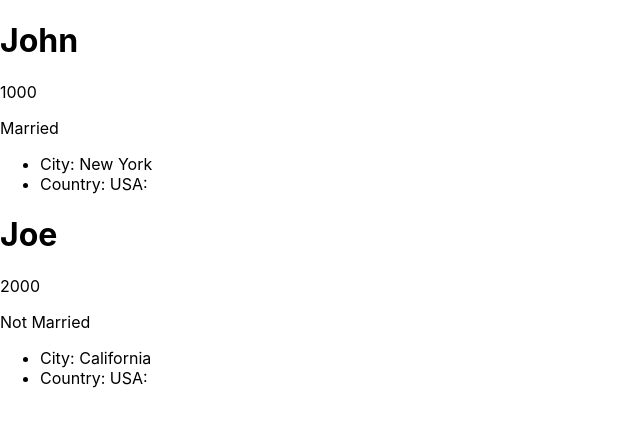
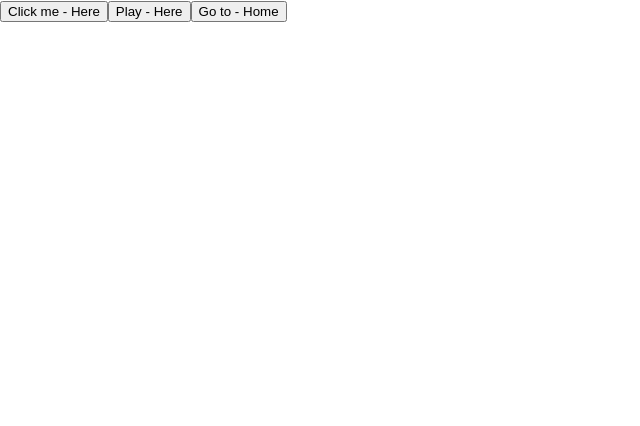
Before and after one commit to wlaurentec/curso-react-fazt-4horas, a React (Create React App) app: page / in a window 1280 px wide. Shown: the top 426 px of the page, without its empty margins (0-640 px from the left). Built offline with nearby package versions, Linux system fonts and the light colour scheme.

Commit message:
practicando con default props

```diff
--- a/package.json
+++ b/package.json
@@ -6,6 +6,7 @@
     "@testing-library/jest-dom": "^5.17.0",
     "@testing-library/react": "^13.4.0",
     "@testing-library/user-event": "^13.5.0",
+    "prop-types": "^15.8.1",
     "react": "^18.3.1",
     "react-dom": "^18.3.1",
     "react-scripts": "5.0.1",
--- /dev/null
+++ b/src/Button.js
@@ -0,0 +1,5 @@
+function Button({text, name = "Here"}) {
+  console.log(text);
+  return <button>{text} - {name}</button>;
+}
+export default Button;
--- a/src/index.js
+++ b/src/index.js
@@ -3,12 +3,19 @@ import ReactDOM from "react-dom/client";
 import "./index.css";
 import { Greeting, UserCard } from "./Greeting";
 import Product, { Navbar } from "./Product";
-
+import Button from "./Button";
 const root = ReactDOM.createRoot(document.getElementById("root"));
 
 root.render(
-  <React.StrictMode>
-    <UserCard
+  <>
+  <Button text="Click me"/>
+  <Button text="Play"/>
+  <Button text="Go to" name="Home"/>
+
+
+
+
+    {/* <UserCard
       name="John"
       amount={1000}
       married={true}
@@ -25,7 +32,6 @@ root.render(
       points={[99, 22, 32]}
       address={{ city: "California", country: "USA" }}
 
-    />
-
-  </React.StrictMode>
+    /> */}
+    </>
 );
```
Also changed, not shown: 1 other file (tests, documents, lock files or other folders).
